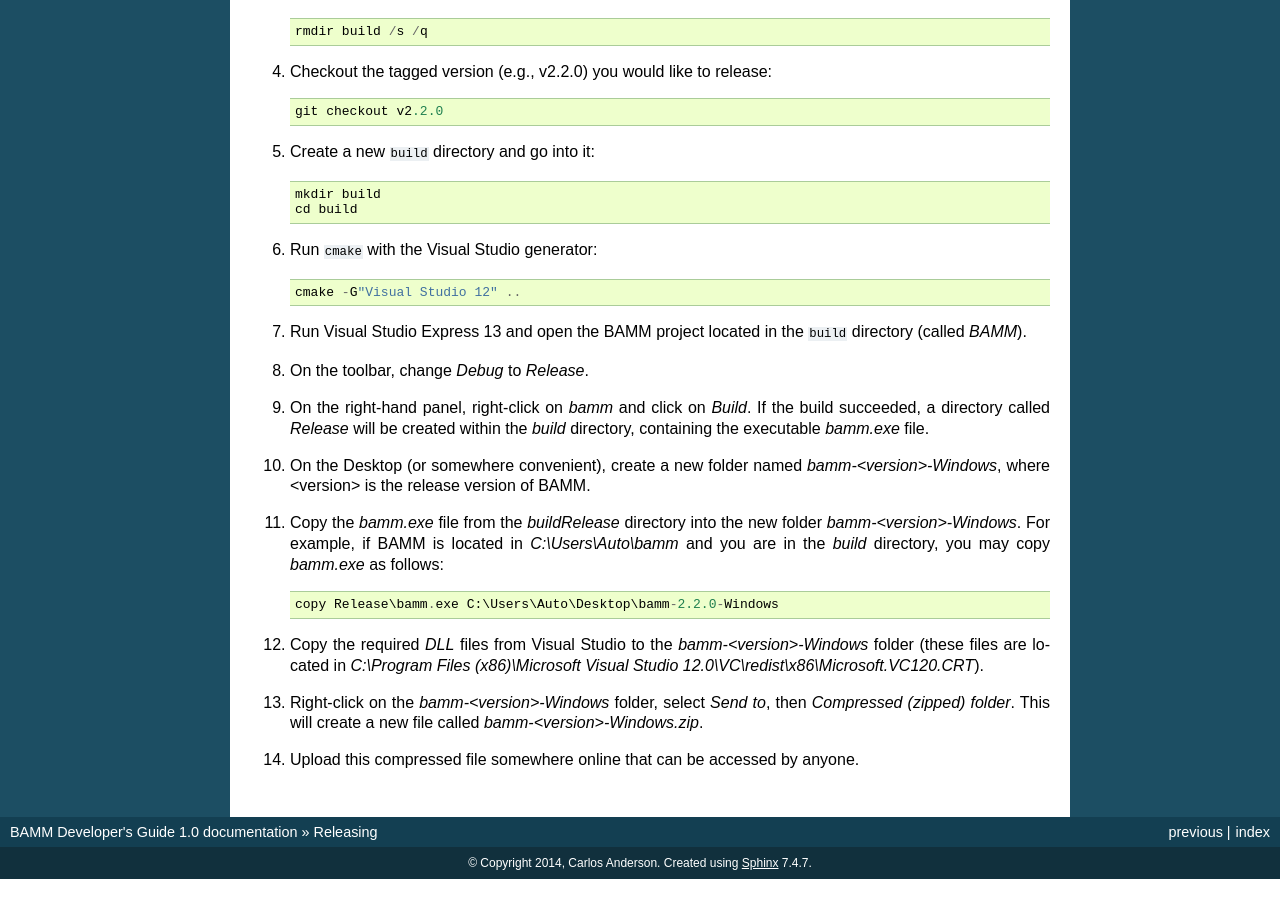
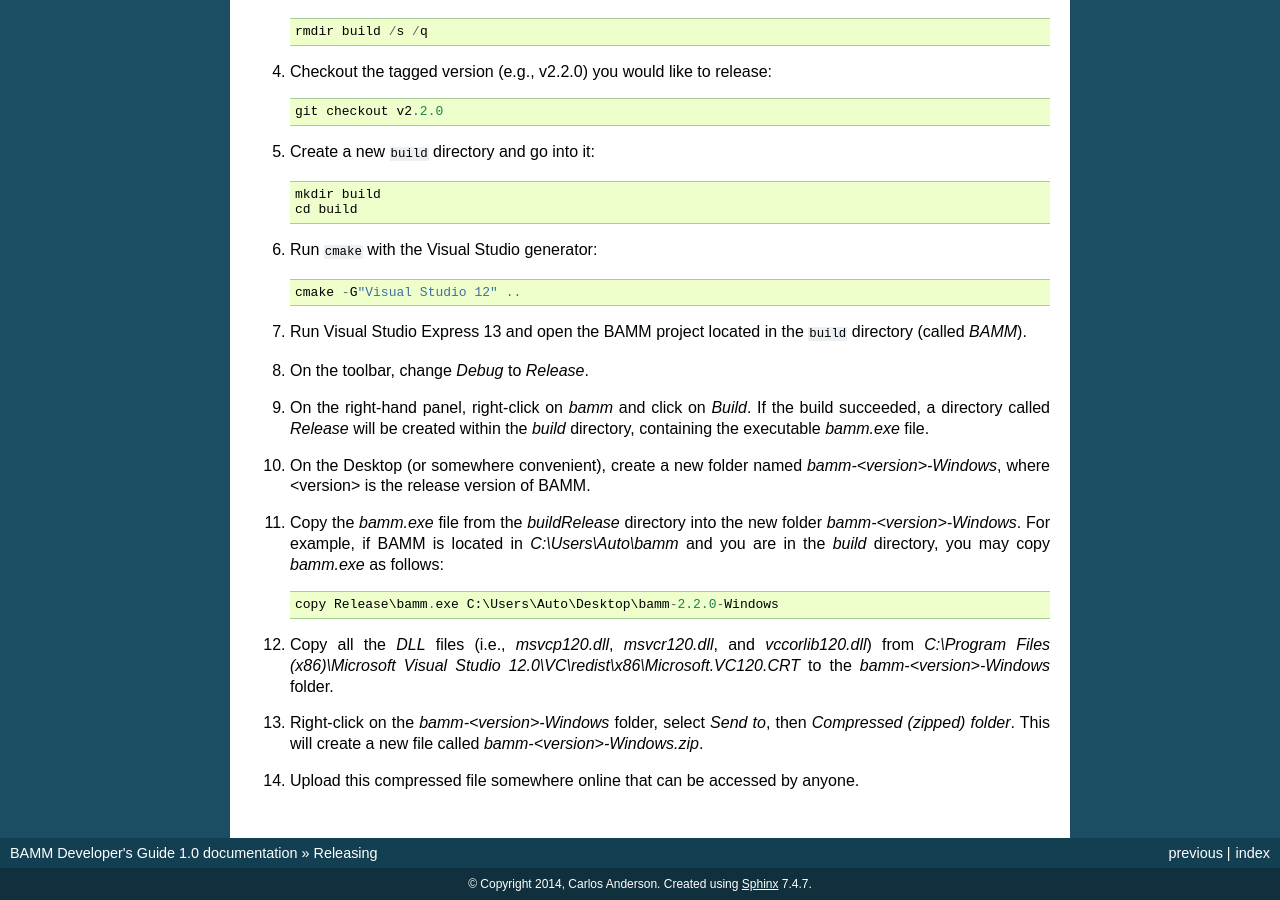
Before and after one commit to macroevolution/bamm-dev-guide, a Sphinx documentation site: the page built from source/releasing.rst, in a window 1280 px wide and 900 px high, scrolled down 2401 px. Built offline with Sphinx 7.4.7, drawn with Linux system fonts in a browser that asks for light colours; formulas are drawn with MathJax 3; before the commit the page ends 3280 px from its top, so only the background shows below that.

Commit message:
In Releasing, say copy all rather than required

```diff
--- a/source/releasing.rst
+++ b/source/releasing.rst
@@ -188,9 +188,10 @@ you may have a virtual box running Windows.
 
        copy Release\bamm.exe C:\Users\Auto\Desktop\bamm-2.2.0-Windows
 
-#. Copy the required *DLL* files from Visual Studio
-   to the *bamm-<version>-Windows* folder (these files are located in
-   *C:\\Program Files (x86)\\Microsoft Visual Studio 12.0\\VC\\redist\\x86\\Microsoft.VC120.CRT*).
+#. Copy all the *DLL* files
+   (i.e., *msvcp120.dll*, *msvcr120.dll*, and *vccorlib120.dll*) from
+   *C:\\Program Files (x86)\\Microsoft Visual Studio 12.0\\VC\\redist\\x86\\Microsoft.VC120.CRT*
+   to the *bamm-<version>-Windows* folder.
 
 #. Right-click on the *bamm-<version>-Windows* folder,
    select *Send to*, then *Compressed (zipped) folder*.
```
